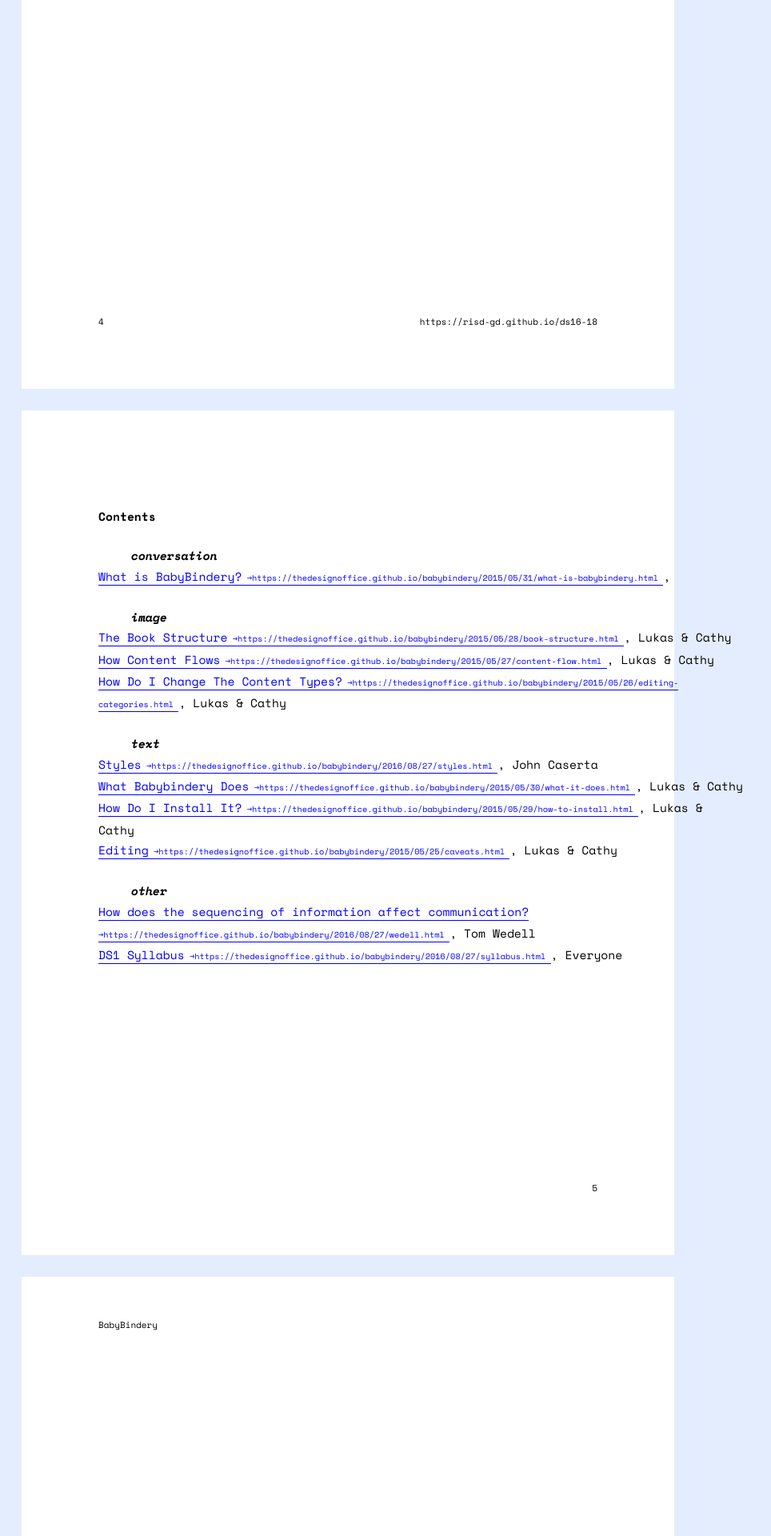
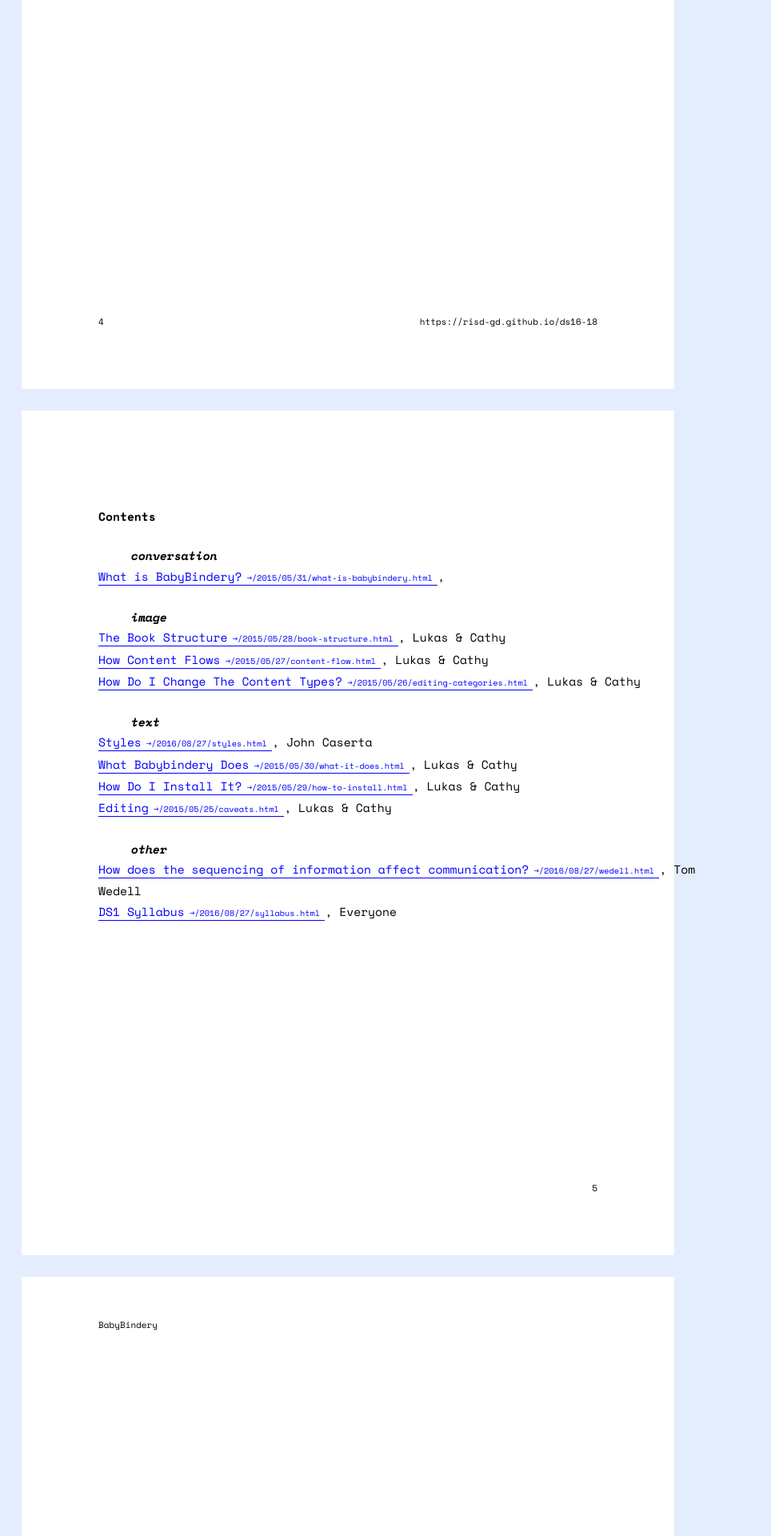
Before and after one commit to thedesignoffice/babybindery, a Jekyll site: the page built from book.html, in a window 1280 px wide. Shown: the part 3979-5899 px from the top of the page at 80% size, without its empty margins (0-964 px from the left). Built offline with Jekyll 4.4.1, drawn with Linux system fonts in a browser that asks for light colours.

Commit message:
shorter url on toc

```diff
--- a/book.html
+++ b/book.html
@@ -43,7 +43,7 @@
 
         {% if post.content-type == type %}
         <li class="{{ post.content-type }}">
-          <a class="post-link" href="{{ post.url | prepend: site.github.url }}"> {{ post.title }}</a>, {{ post.author }}
+          <a class="post-link" href="{{ post.url  }}"> {{ post.title }}</a>, {{ post.author }}  <!-- | prepend: site.github.url-->
         </li>
         {% endif %}
       {% endfor %}
```
